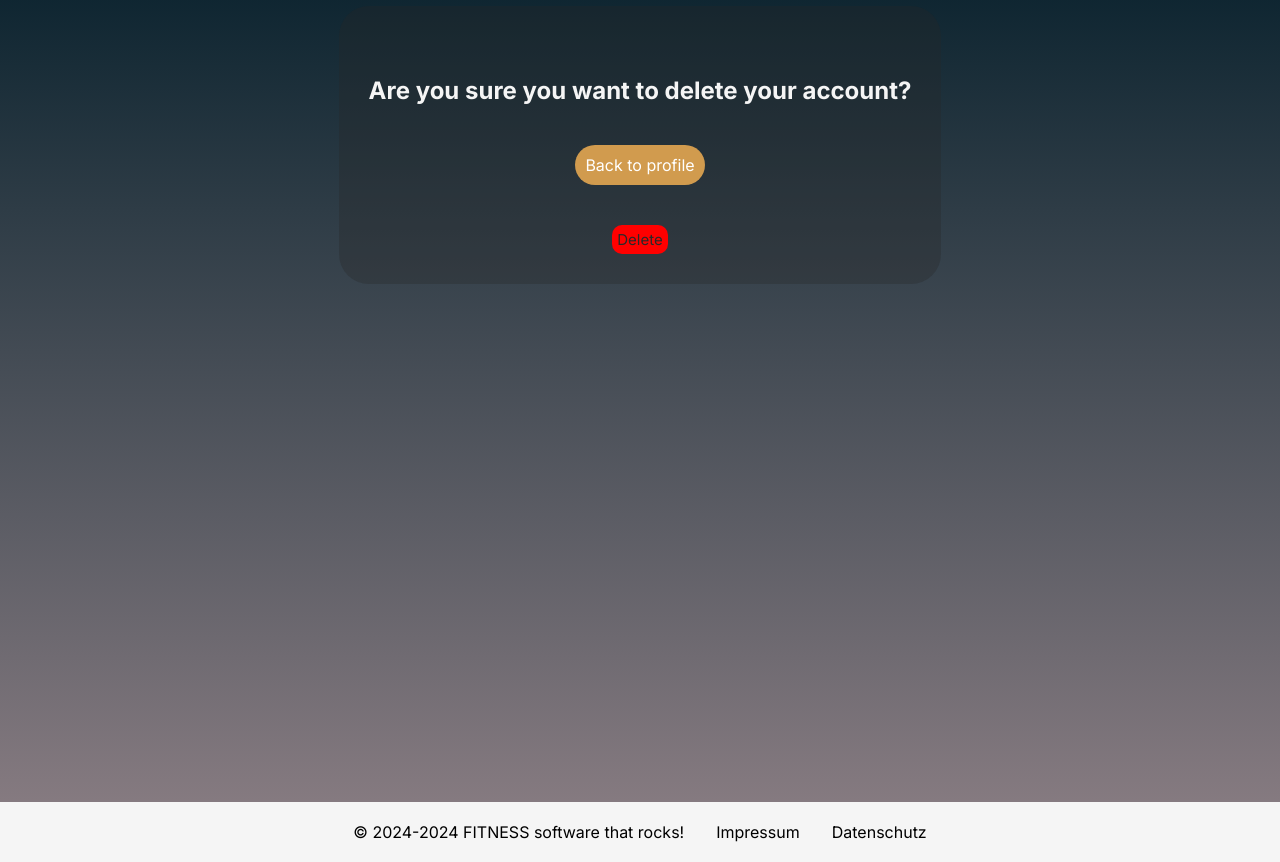
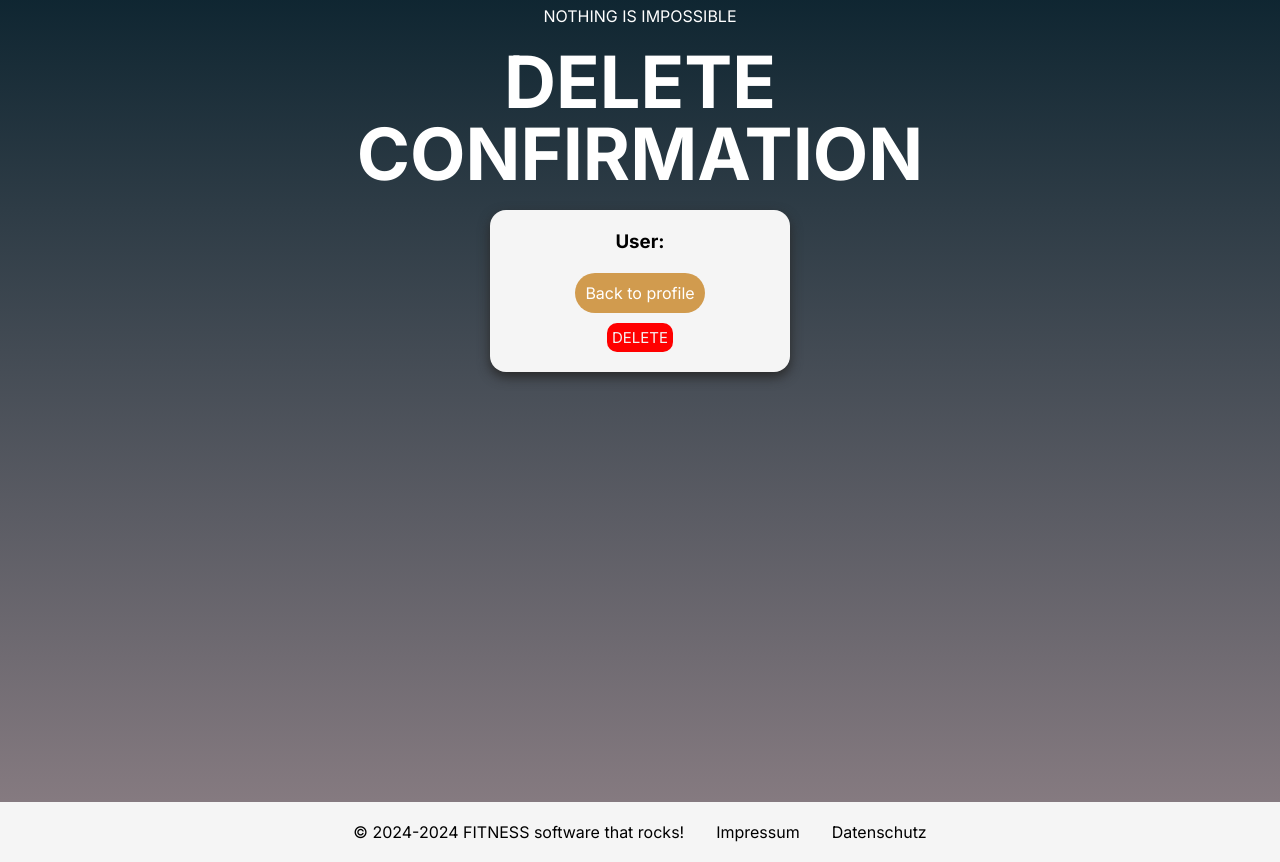
Before and after one commit to wirrexx/fit_jerk, a Django app: page /delete in a window 1280 px wide. Shown: the part 76-938 px from the top of the page. Run offline with Django 5.2, Linux system fonts and the light colour scheme.

Commit message:
updated pages design

```diff
--- a/fj/fitness_jerk/static/css/styles.css
+++ b/fj/fitness_jerk/static/css/styles.css
@@ -815,45 +841,17 @@ label[for="id_image"] {
     padding: 2px;
 }
 
+.update_delete_btn {
+    border-color: whitesmoke;
+    box-shadow: 0px 5px 12px #292929;
+    border-style: solid;
+    border-radius: 10px;
+    padding: 5px;
+}
+
 /* -----------Delete page--------------- */
 
-.profile_delete {
-    display: flex;
-    flex-direction: column;
-    justify-content: flex-start;
-    align-items: flex-start;
-    width: 100%;
-    height: 100%;
-    margin-top: 50px;
-    flex-wrap: wrap;
-    align-content: center;
-    border-radius: 30px;
-    padding: 30px;
-    color: whitesmoke;
-}
-
-.delete_confirmation {
-    display: flex;
-    flex-direction: column;
-    align-items: center;
-    flex-wrap: wrap;
-    align-content: center;
-    background-color: #2929294f;
-    border-radius: 30px;
-    padding: 30px;
-}
-
-.profile_delete a {
-    text-decoration: none;
-    color:rgba(4, 30, 42, 1)
-}
-
-.delete_form {
-    display: flex;
-    flex-direction: column;
-    align-items: center;
-}
-
+/* SOME OF THE DELETE PAGE IS FOLLOWING THE LOGIN PAGE CONFIGURATION...CHECK HTML TO DOUBLE CHECK */
 
 .back_profile {
     width:fit-content;
@@ -866,7 +864,7 @@ label[for="id_image"] {
     background-color: red;
     border-radius: 10px;
     padding: 5px;
-    color:#292929 ;
+    color: whitesmoke;
 }
 
 
--- a/fj/fitness_jerk/templates/fitness_jerk/delete.html
+++ b/fj/fitness_jerk/templates/fitness_jerk/delete.html
@@ -5,18 +5,28 @@
 <title>Delete</title>
 
 {% block content %}
-<div class="profile_delete">
-    <div class="delete_confirmation">
-        <h1>{{ member }}</h1><br><br>
-        <h2>Are you sure you want to delete your account?</h2><br><br>
-        <form action="" method=POST class="delete_form">
-            {% csrf_token %}
-            <a href="{% url 'profile' %}"><button type="button" class="back_profile">Back to profile</button></a>
-            <br><br>
-            <button type="submit" class="delete">Delete</button>
-        </form>
-        <script src="{% static 'navbar_js.js' %}"></script>
+<div class="login-main">
+    <div class="quote-small">
+      <p>NOTHING IS IMPOSSIBLE</p>
+    </div>
+    <div class="quote-text">
+      <h2>DELETE<br>CONFIRMATION</h2>
+    </div>
+    <div class="login-menu" id="login-menu">
+        <div class="login-box">
+            <form action="" method="post">
+                {% csrf_token %}
+                <div class="form-group">
+                    <h3 style="text-align: center;">User: {{ member }}</h3>
+                </div>
+                <div class="login-btn">
+                    <a href="{% url 'profile' %}"><button type="button" class="back_profile">Back to profile</button></a>
+                </div>
+                <div class="delete-btn" style="text-align: center; margin-top: 10px;">
+                    <button type="submit" class="delete">DELETE</button>
+                </div>
+            </form>
+        </div>
     </div>
 </div>
-
 {% endblock %}
--- a/fj/fitness_jerk/views.py
+++ b/fj/fitness_jerk/views.py
@@ -105,6 +105,7 @@ def delete_user_func(request):
 
 @login_required
 def profile_view(request):
+    """here the user information is displayed in the profile page and depending on the member's workouts number it recognizes his bastard level and calculate the percentage of that level progress"""
     user = request.user
     member_info = Members.objects.get(user=user)
     member_posts = Posts.objects.filter(member=member_info).last()
@@ -150,18 +151,19 @@ def settings_view(request):
     profile_form = ProfileChangeForm(request.POST or None, instance=member_info)
     profile_pic = PictureChangeForm(request.POST or None, request.FILES)
 
+    """THIS PART IS SO THE MEMBER CAN CHOOSE BETWEEN UPLOAD HIS OWN PICTURE OR GET AN AVATAR"""
     if request.method == 'POST':
         avatar = request.POST.get('avatar')  # Retrieve selected avatar option
 
         if profile_form.is_valid() and profile_pic.is_valid():
             profile_form.save()
-
             image = profile_pic.cleaned_data['image']
 
             if image:
                 member_info.image = image
                 member_info.save()
 
+            """here the POST request get the avatar name and save the image accordingly"""
             if avatar:
                 if avatar == 'batman':
                     member_info.image = 'static/batman.jpeg'
@@ -200,7 +202,7 @@ def get_all_replies(path_to_response_file: str) -> list:
 
 @login_required
 def workout_finish(request):
-    """"""
+    """once the member hit the button done in the workout page this function is triggered"""
 
     BASE_DIR = Path(__file__).resolve().parent
     path_to_response_file = BASE_DIR / "templates/tough_responses.txt"
```
Also changed, not shown: other parts of fj/fitness_jerk/static/css/styles.css (+44 -18 lines), fj/fitness_jerk/forms.py (+13 -12 lines), fj/fitness_jerk/templates/fitness_jerk/profile.html (+6 -3 lines), fj/fitness_jerk/templates/fitness_jerk/settings.html (+6 -4 lines).
